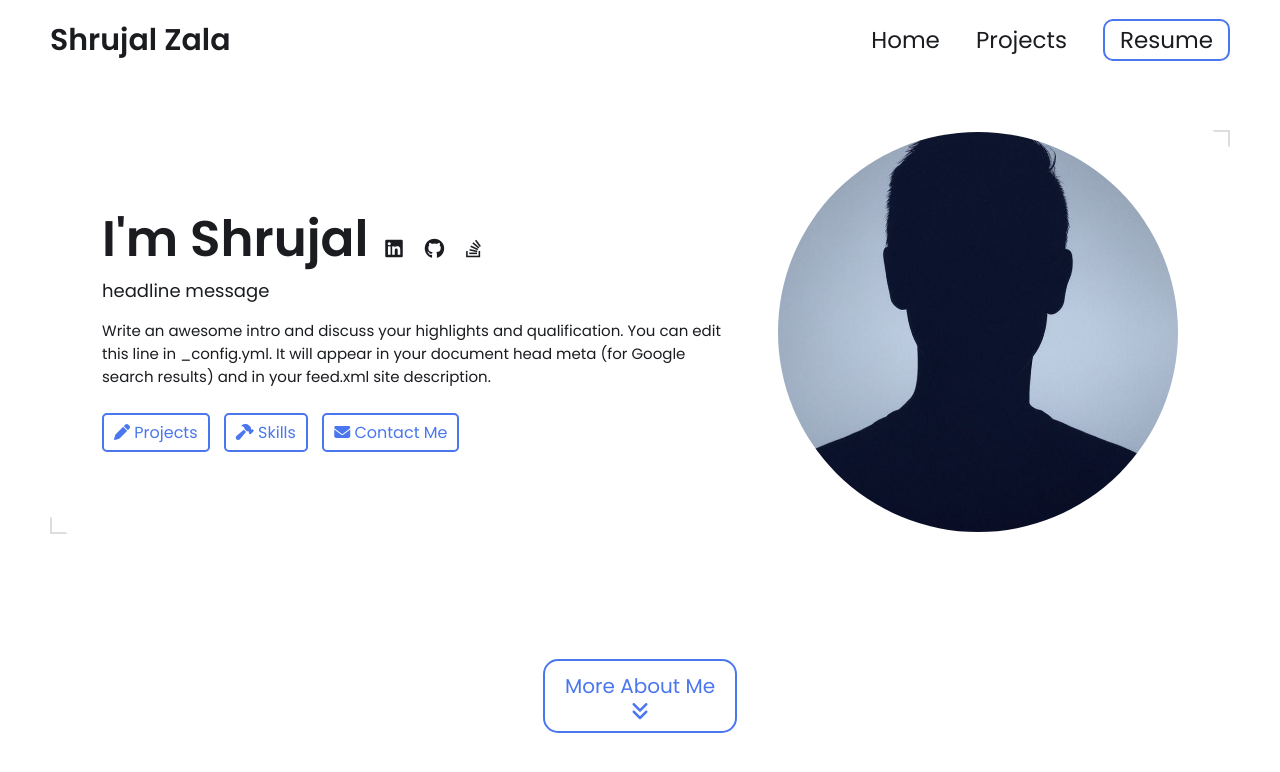
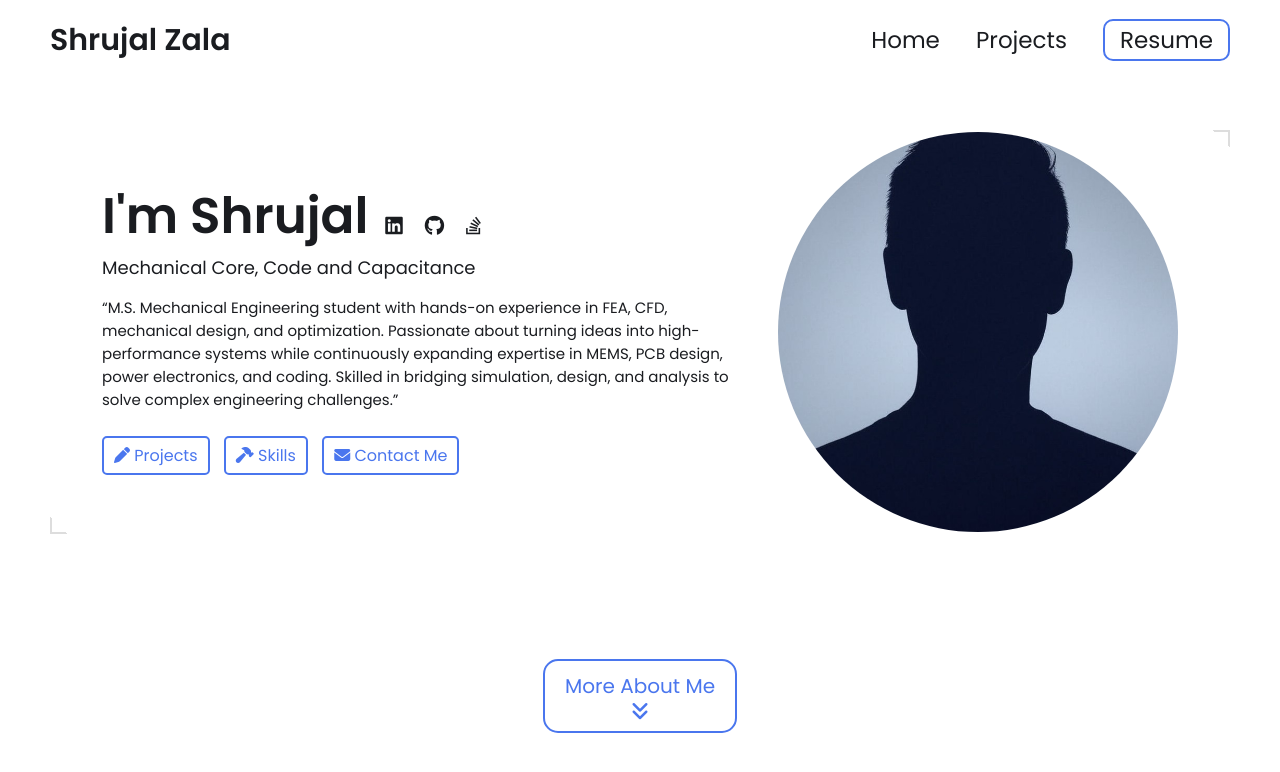
Before and after one commit to Shruzz16/shruzz16.github.io, a Jekyll site: the page built from index.html, in a window 1280 px wide and 900 px high. Shown: the top 772 px of the window. Built offline with Jekyll 4.4.1, drawn with Linux system fonts in a browser that asks for light colours.

Commit message:
Update _config.yml

```diff
--- a/_config.yml
+++ b/_config.yml
@@ -13,12 +13,9 @@ title: Shrujal Zala's Portfolio # This is what shows up in the tab of the browse
 
 # Hero Section
 name: Shrujal Zala
-headline: headline message
+headline: Mechanical Core, Code and Capacitance
 description: >- # dont remove this line. this will ignore all new lines until the next section
-  Write an awesome intro and discuss your highlights and qualification. You can edit this
-  line in _config.yml. It will appear in your document head meta (for
-  Google search results) and in your feed.xml site description.
-
+ “M.S. Mechanical Engineering student with hands-on experience in FEA, CFD, mechanical design, and optimization. Passionate about turning ideas into high-performance systems while continuously expanding expertise in MEMS, PCB design, power electronics, and coding. Skilled in bridging simulation, design, and analysis to solve complex engineering challenges.”
 # Place your profile image in /assets/images/profile-image/folder and edit the file name
 profile_image: ./assets/images/profile-image/avatar.jpeg
 
```
